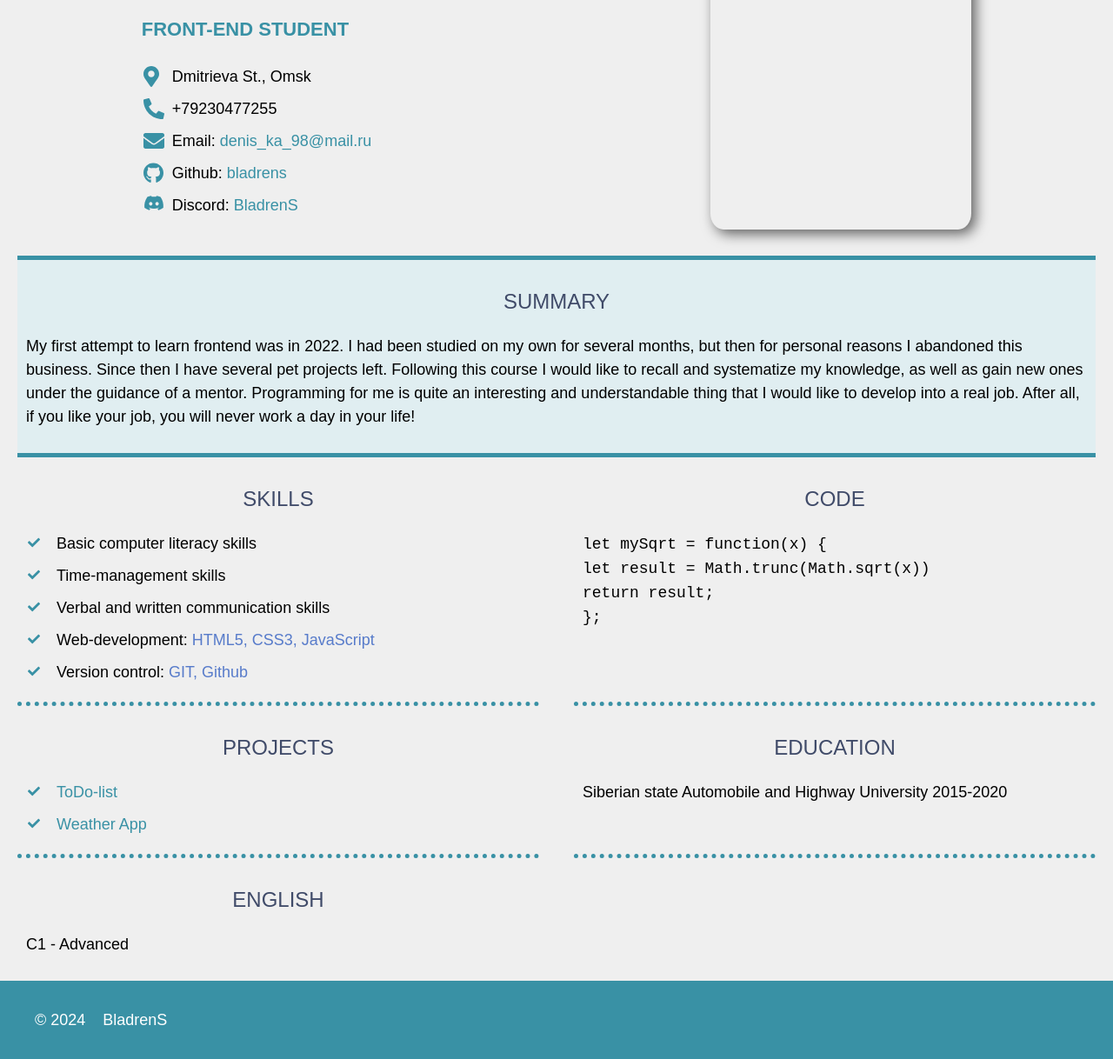
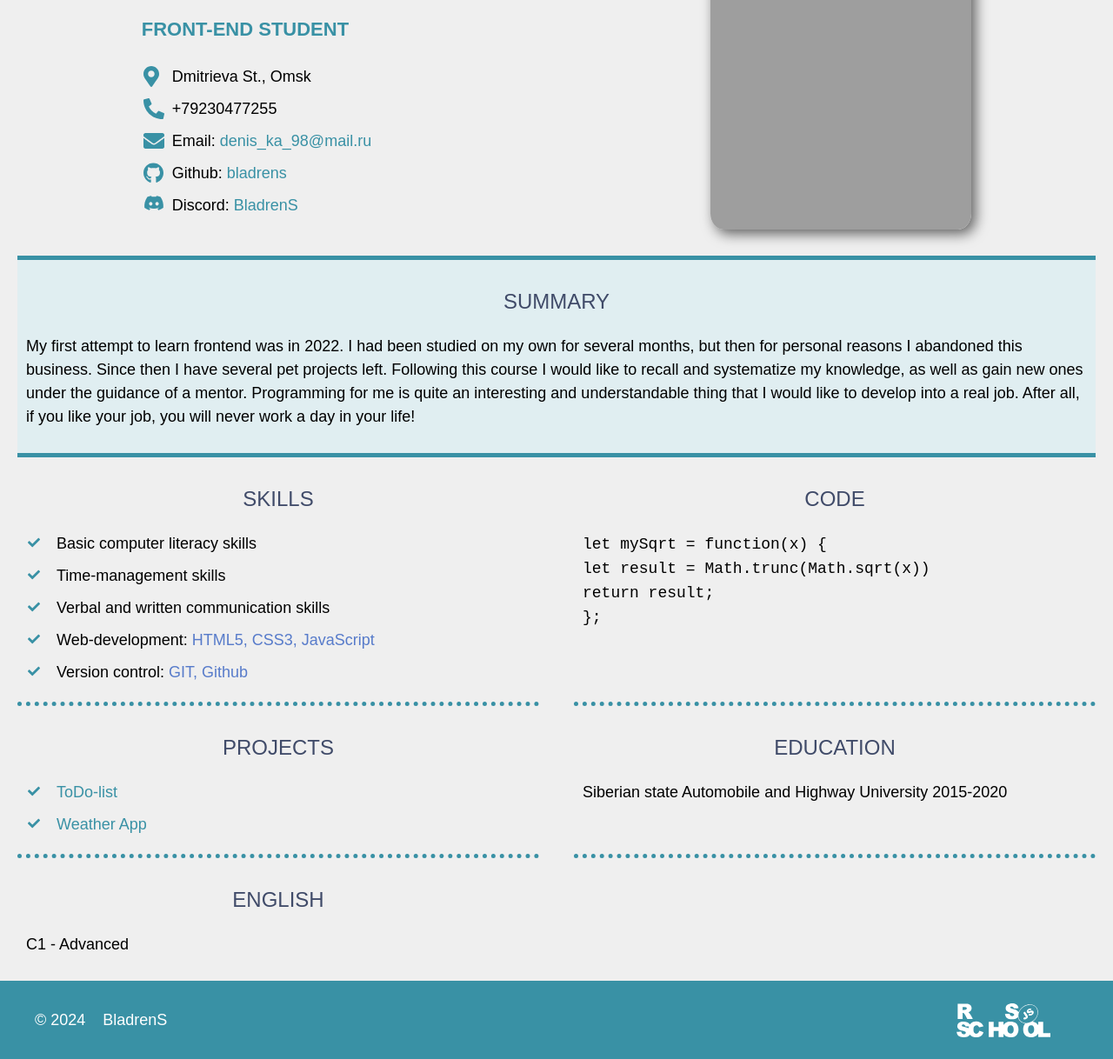
Before and after one commit to BladrenS/rsschool-cv, a plain HTML site: page index.html in a window 1280 px wide. Shown: the part 232-1450 px from the top of the page at 87% size. Drawn offline with Linux system fonts and the light colour scheme; the site is published under a folder, as on GitHub Pages, so addresses that start at the root find nothing.

Commit message:
fix: path fix

```diff
--- a/index.html
+++ b/index.html
@@ -3,7 +3,7 @@
 <head>
    <meta charset="UTF-8">
    <title>cv</title>
-   <link rel="icon" href="/assets/img/theater-masks-solid.svg">
+   <link rel="icon" href="./assets/img/theater-masks-solid.svg">
    <link rel="stylesheet" href="style.css">
    <meta name="viewport" content="width=device-width, initial-scale=1.0">
 </head>
@@ -43,7 +43,7 @@
                   </ul>
                </div>
             </div>
-            <img src="/assets/img/avatar.png" alt="avatar" class="section-profile-avatar">
+            <img src="./assets/img/avatar.png" alt="avatar" class="section-profile-avatar">
          </section>
          <section class="section-summary" id="summary">
             <h2 class="section-title">
--- a/style.css
+++ b/style.css
@@ -266,7 +266,7 @@ body {
 .rssshool {
    width: 140px;
    height: 40px;
-   background-image: url(/assets/img/rss.svg);
+   background-image: url(./assets/img/rss.svg);
    background-size: contain;
    background-repeat: no-repeat;
 }
```
